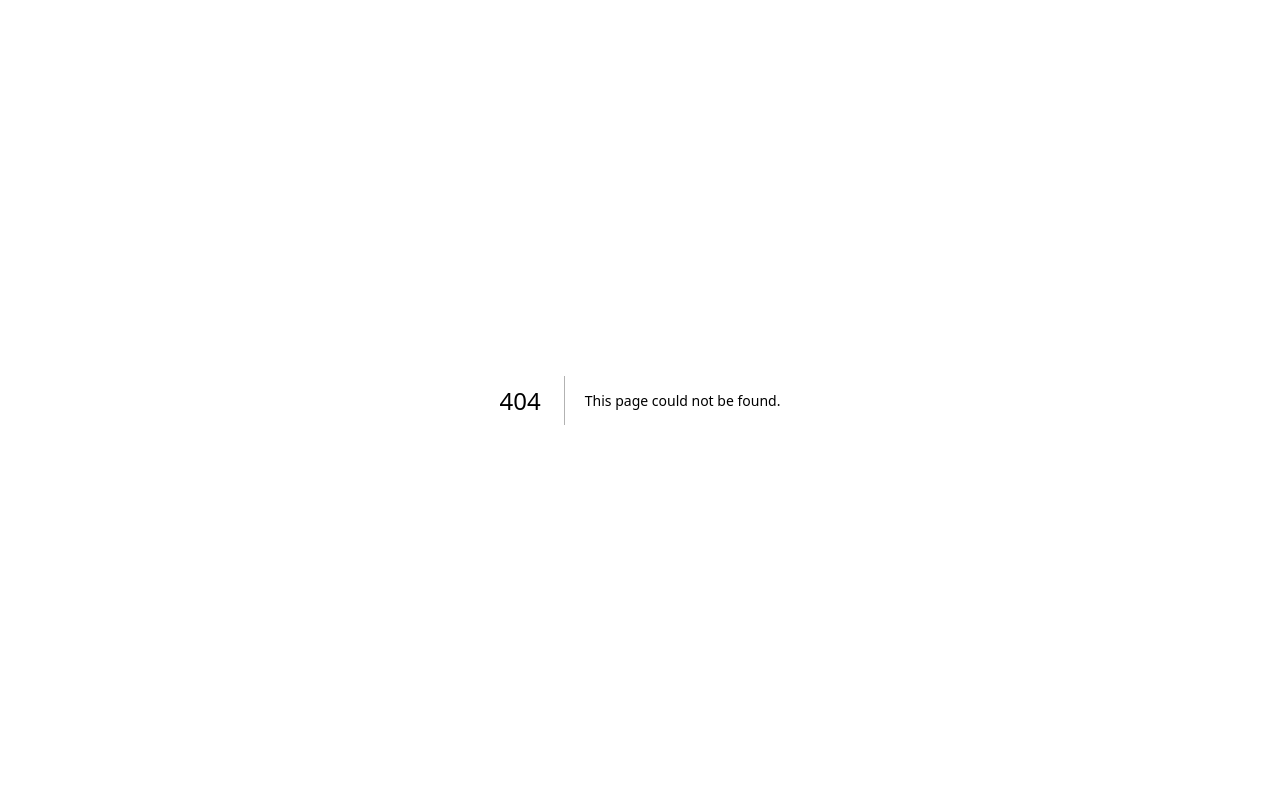
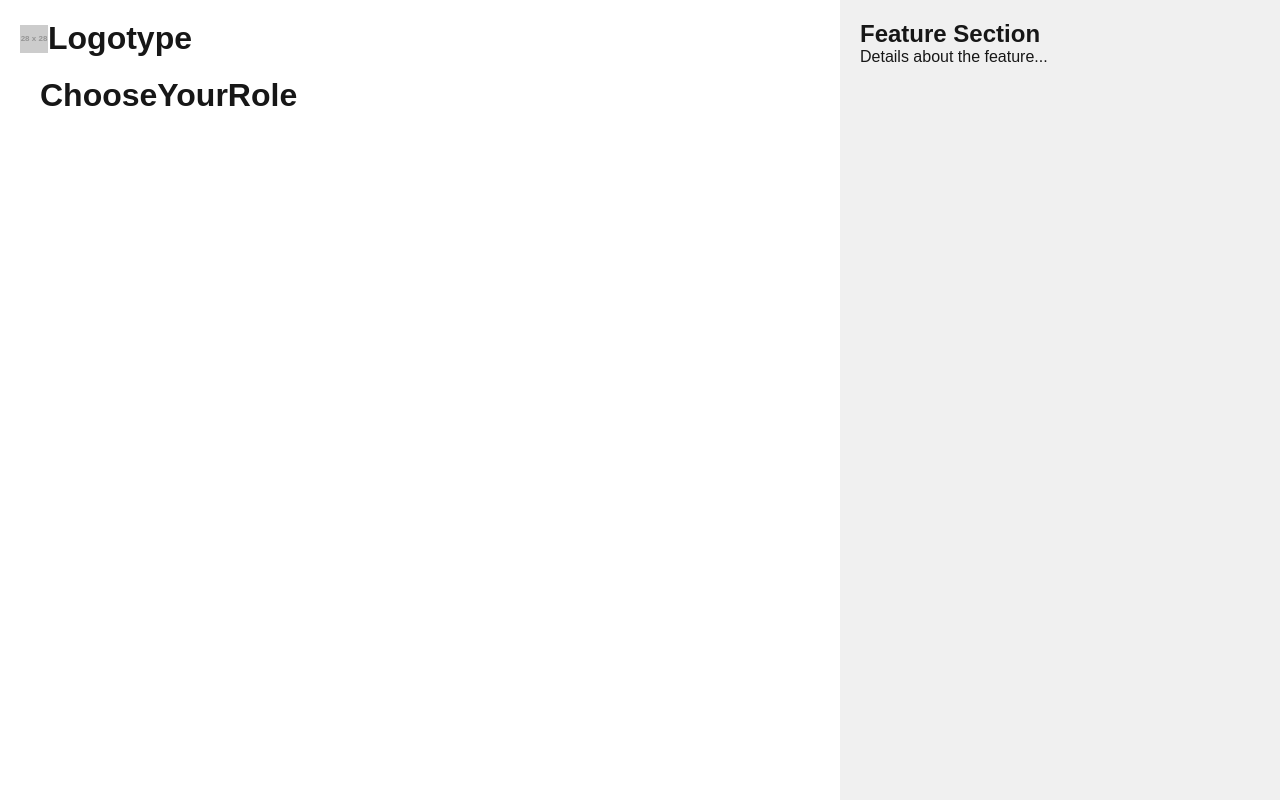
Before and after one commit to vworo/carelybay, a Next.js app: page /choose-your-role in a window 1280 px wide. Before the commit this address had no page. Built offline with nearby package versions, Linux system fonts and the light colour scheme.

Commit message:
setup routes and layout for signin/signup pages

```diff
--- /dev/null
+++ b/src/app/(login-and-register)/choose-your-role/page.tsx
@@ -0,0 +1,7 @@
+export default function ChooseYourRole() {
+    return (
+        <div>
+            <h1>ChooseYourRole</h1>
+        </div>
+    )
+}
--- /dev/null
+++ b/src/app/(login-and-register)/layout.tsx
@@ -0,0 +1,27 @@
+import React from "react";
+
+export default function LoginAndRegisterLayout({ children }: { children: React.ReactNode }) {
+    return (
+        <div style={{ display: "flex", height: "100vh" }}>
+            <div style={{ flex: 2, padding: "20px" }}>
+                {/* Logo and Name */}
+                <div style={{ display: "flex", alignItems: "center" }}>
+                    <img src="https://placehold.co/28x28" alt="Logo" style={{ width: "28px", height: "28px" }} />
+                    <h1>Logotype</h1>
+                </div>
+
+                {/* Main Content */}
+                <div style={{ flex: 2, padding: "20px" }}>
+                    {children}
+                </div>
+            </div>
+
+
+            {/* Feature */}
+            <div style={{ flex: 1, backgroundColor: "rgba(240, 240, 240, 1)", padding: "20px" }}>
+                <h2>Feature Section</h2>
+                <p>Details about the feature...</p>
+            </div>
+        </div>
+    );
+}
```
Also changed, not shown: src/app/(login-and-register)/select-services/page.tsx (added, +7 -0 lines), src/app/(login-and-register)/sign-in/page.tsx (added, +7 -0 lines), src/app/(login-and-register)/sign-up/page.tsx (added, +7 -0 lines).
